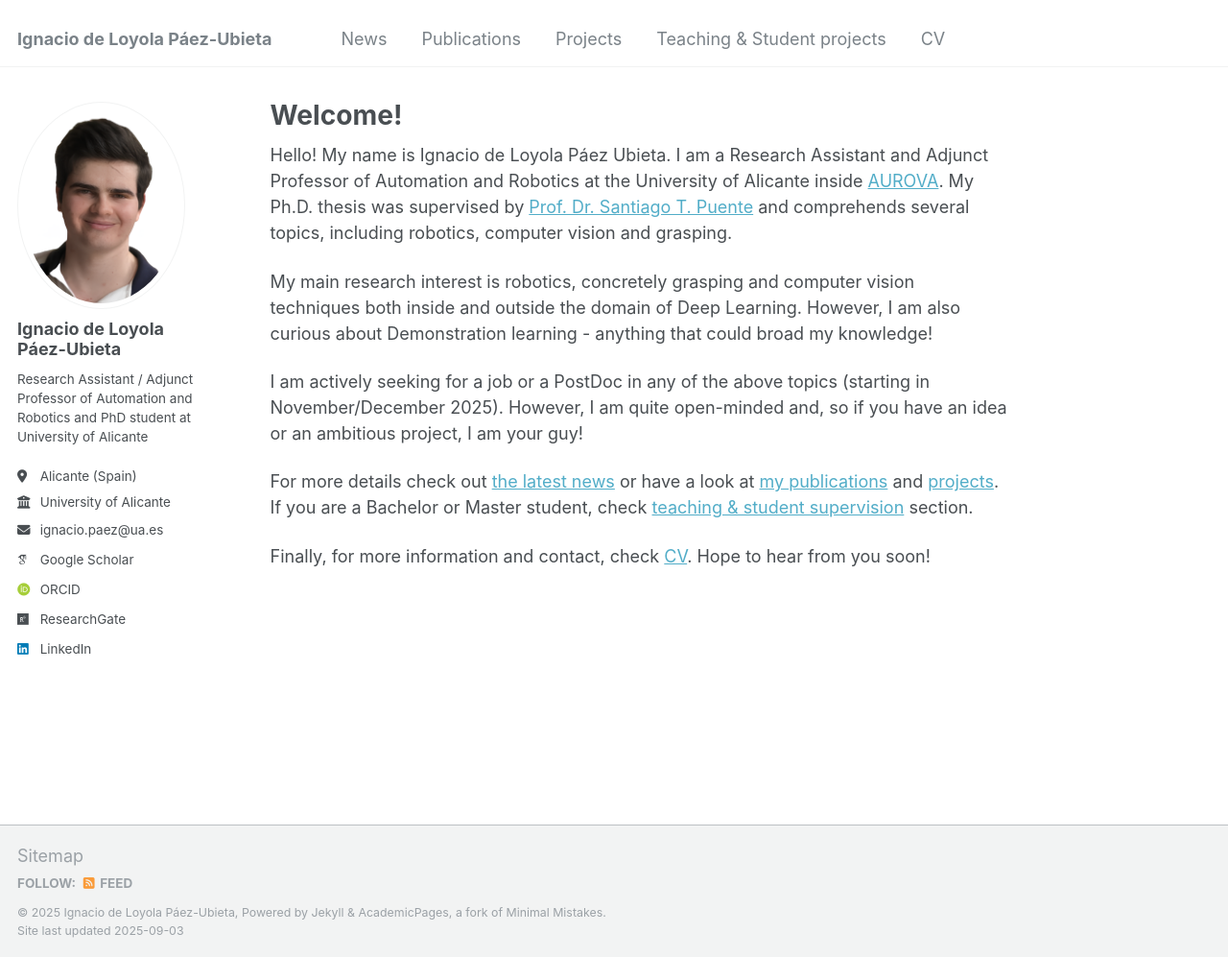
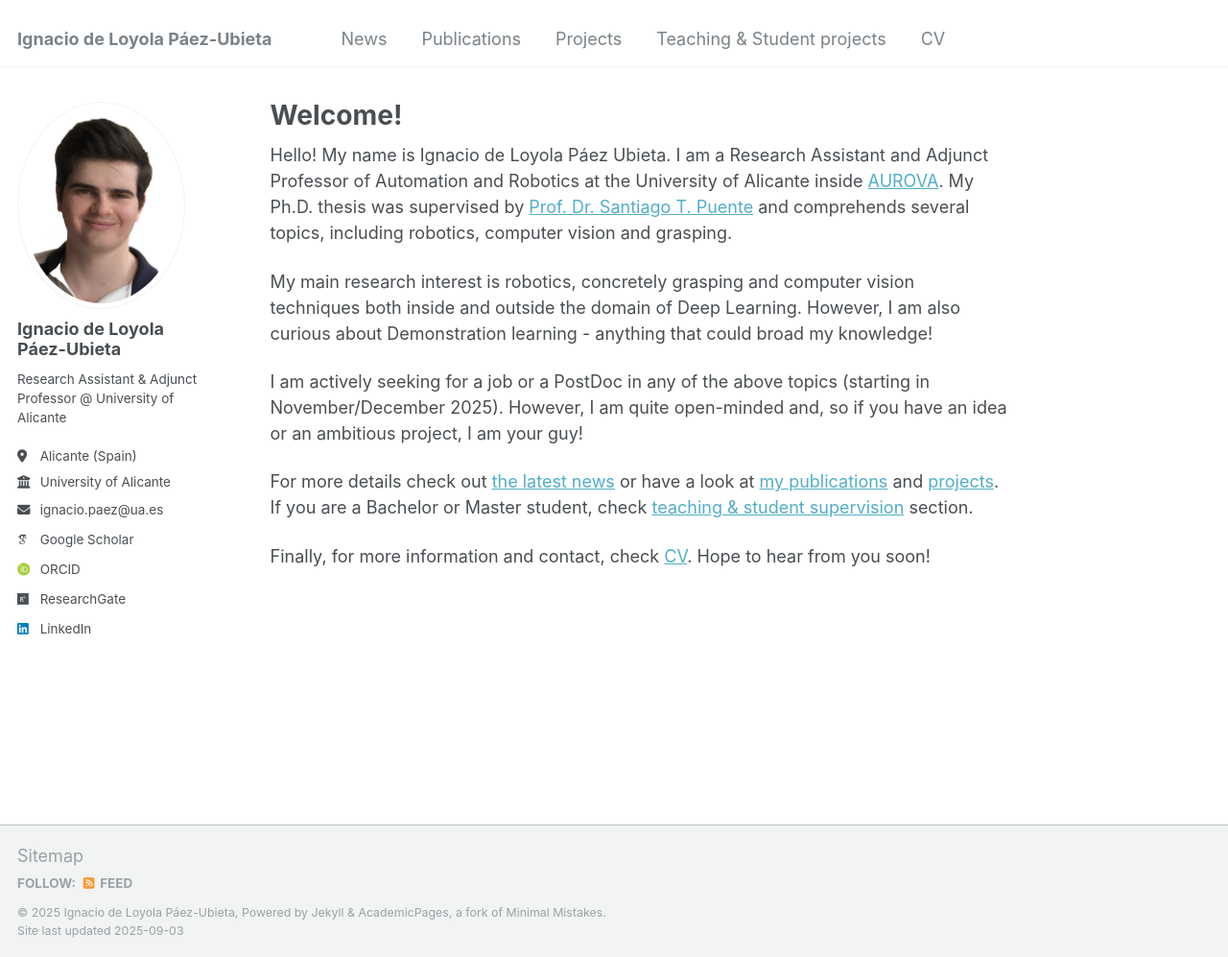
Before and after one commit to ignpaub/ignpaub.github.io, a Jekyll site: the page built from _pages/about.md, in a window 1280 px wide and 997 px high. Shown: the whole window at 96% size. Built offline with Jekyll 4.4.1, drawn with Linux system fonts in a browser that asks for light colours; some web fonts are replaced.

Commit message:
Update _config.yml

```diff
--- a/_config.yml
+++ b/_config.yml
@@ -24,7 +24,7 @@ author:
   avatar           : "profile.png"
   name             : "Ignacio de Loyola Páez-Ubieta"
   pronouns         : #"he/him"
-  bio              : "Research Assistant / Adjunct Professor of Automation and Robotics and PhD student at University of Alicante"
+  bio              : "Research Assistant & Adjunct Professor @ University of Alicante"
   location         : "Alicante (Spain)"
   employer         : "University of Alicante"
   uri              : # URL
```
